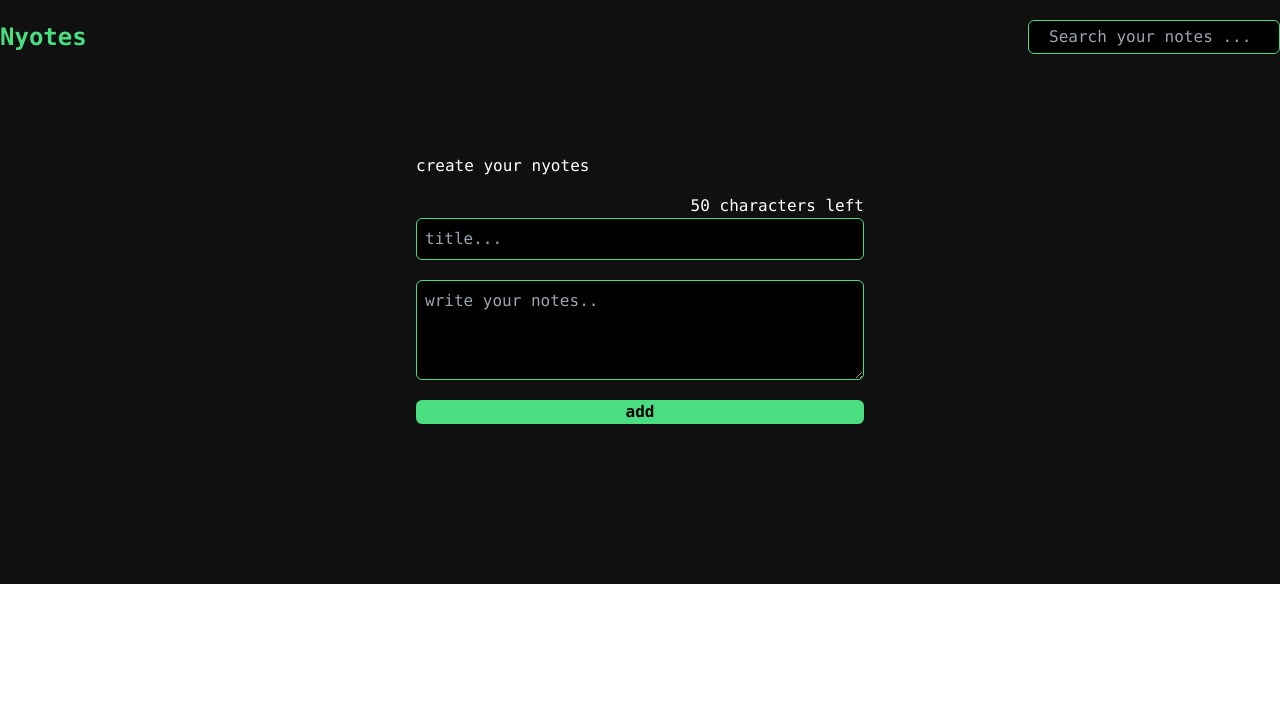
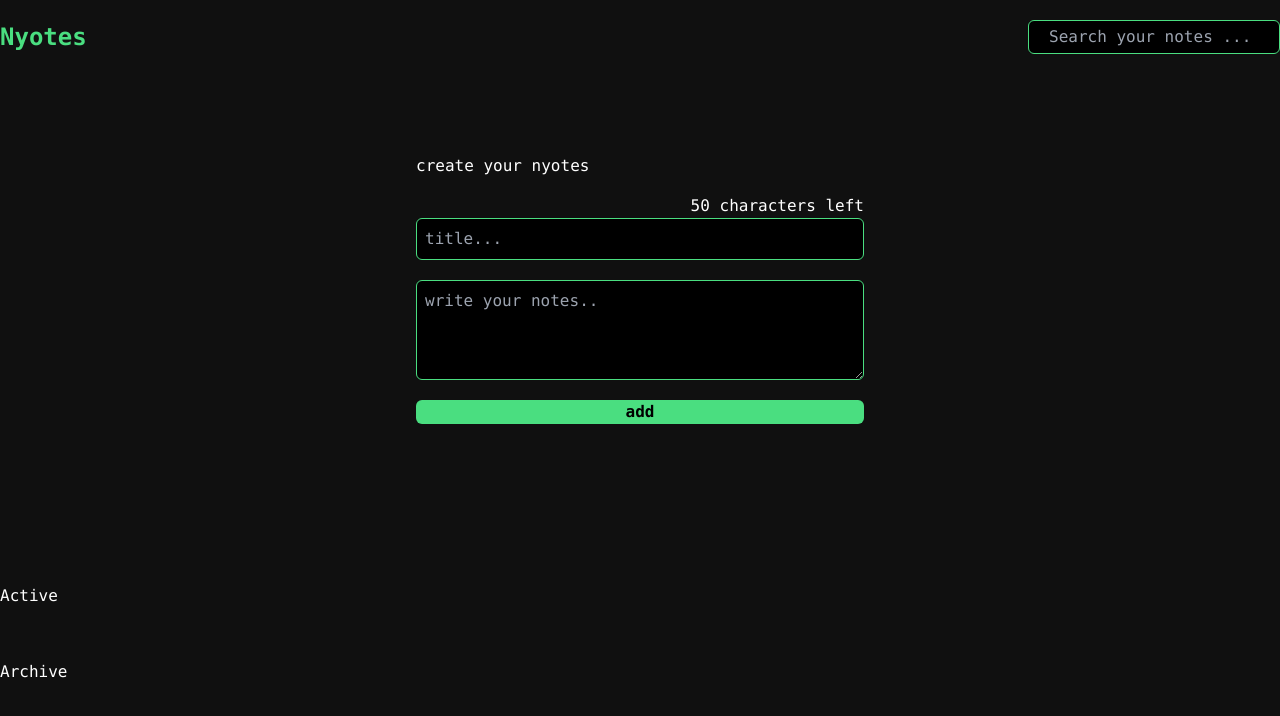
Before and after one commit to anangyoga/nyotes, a React (Vite) app: page / in a window 1280 px wide. Shown: the top 716 px of the page. Built offline with nearby package versions, Linux system fonts and the light colour scheme.

Commit message:
feat: Notes Section

```diff
--- a/src/components/NotesForm.jsx
+++ b/src/components/NotesForm.jsx
@@ -1,6 +1,9 @@
+import NotesSection from "./NotesSection";
+
 const NotesForm = () => {
   return (
-    <section className="pt-20 pb-40 flex flex-col gap-4 max-w-md mx-auto">
+    <section>
+      <div className="pt-20 pb-40 flex flex-col gap-4 max-w-md mx-auto">
         <h2>create your nyotes</h2>
         <form className="flex flex-col gap-5">
           <div className="flex flex-col">
@@ -12,6 +15,8 @@ const NotesForm = () => {
             Add
           </button>
         </form>
+      </div>
+      <NotesSection />
     </section>
   );
 };
--- /dev/null
+++ b/src/components/NotesSection.jsx
@@ -0,0 +1,16 @@
+const NotesSection = () => {
+  return (
+    <div className="pb-32 flex flex-col gap-10">
+      <div className="flex flex-col gap-3">
+        <h2>Active</h2>
+        <div className="flex gap-2 flex-wrap"></div>
+      </div>
+      <div className="flex flex-col gap-3">
+        <h2>Archive</h2>
+        <div className="flex gap-2 flex-wrap"></div>
+      </div>
+    </div>
+  );
+};
+
+export default NotesSection;
```
Lines whose indentation alone changed are shown as unchanged.
